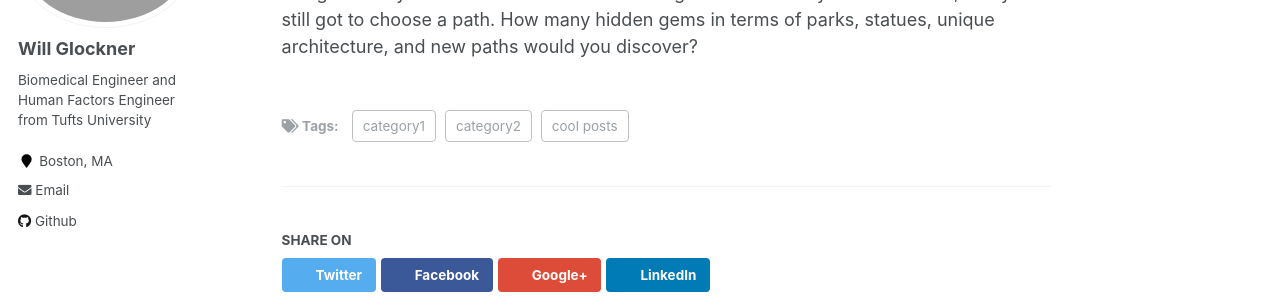
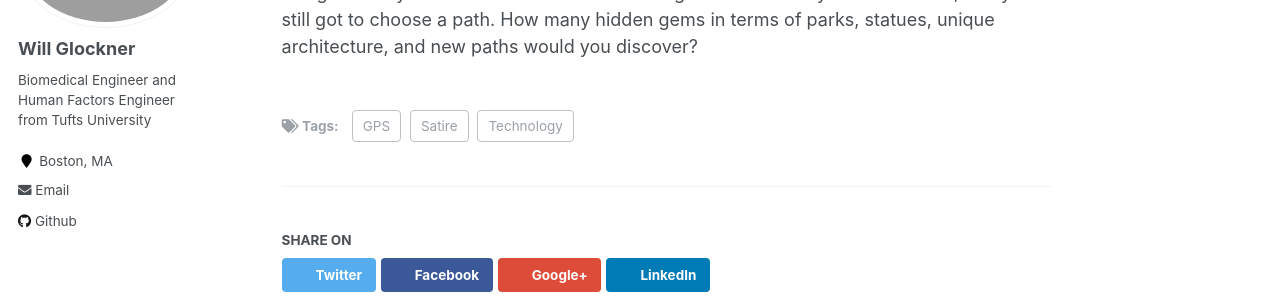
Before and after one commit to Glenn-Moss/wglock.github.io, a Jekyll site: the page built from _posts/2012-08-14-blog-post-1.md, in a window 1280 px wide and 900 px high, scrolled down 1346 px. Shown: the part 142-442 px from the top of the window. Built offline with Jekyll 4.4.1, drawn with Linux system fonts in a browser that asks for light colours.

Commit message:
Update 2012-08-14-blog-post-1.md

```diff
--- a/_posts/2012-08-14-blog-post-1.md
+++ b/_posts/2012-08-14-blog-post-1.md
@@ -3,9 +3,9 @@ title: 'GPS'
 date: 2012-08-14
 permalink: /posts/2012/08/blog-post-1/
 tags:
-  - cool posts
-  - category1
-  - category2
+  - GPS
+  - Technology
+  - Satire
 ---
 
 GPS
```
